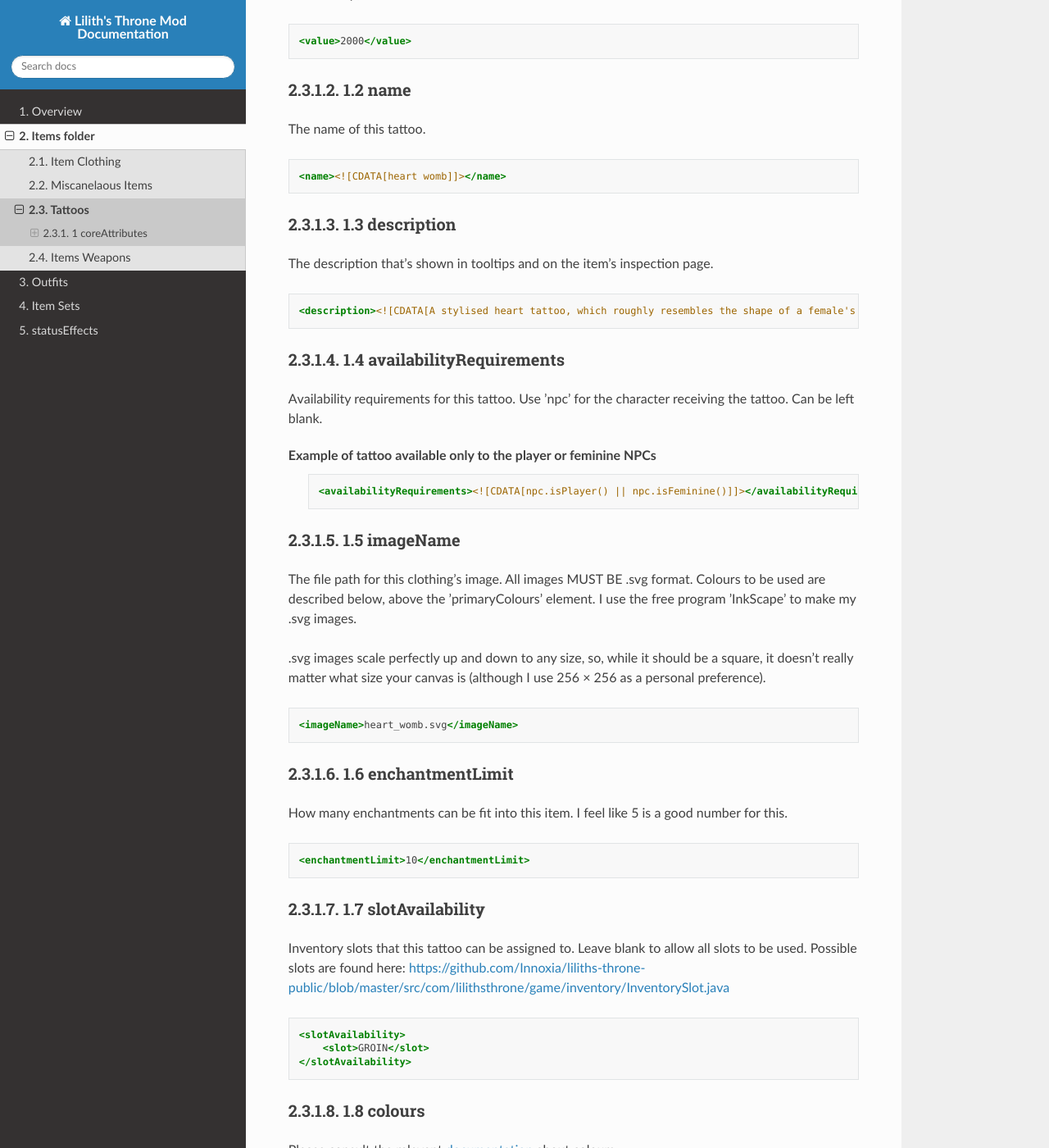
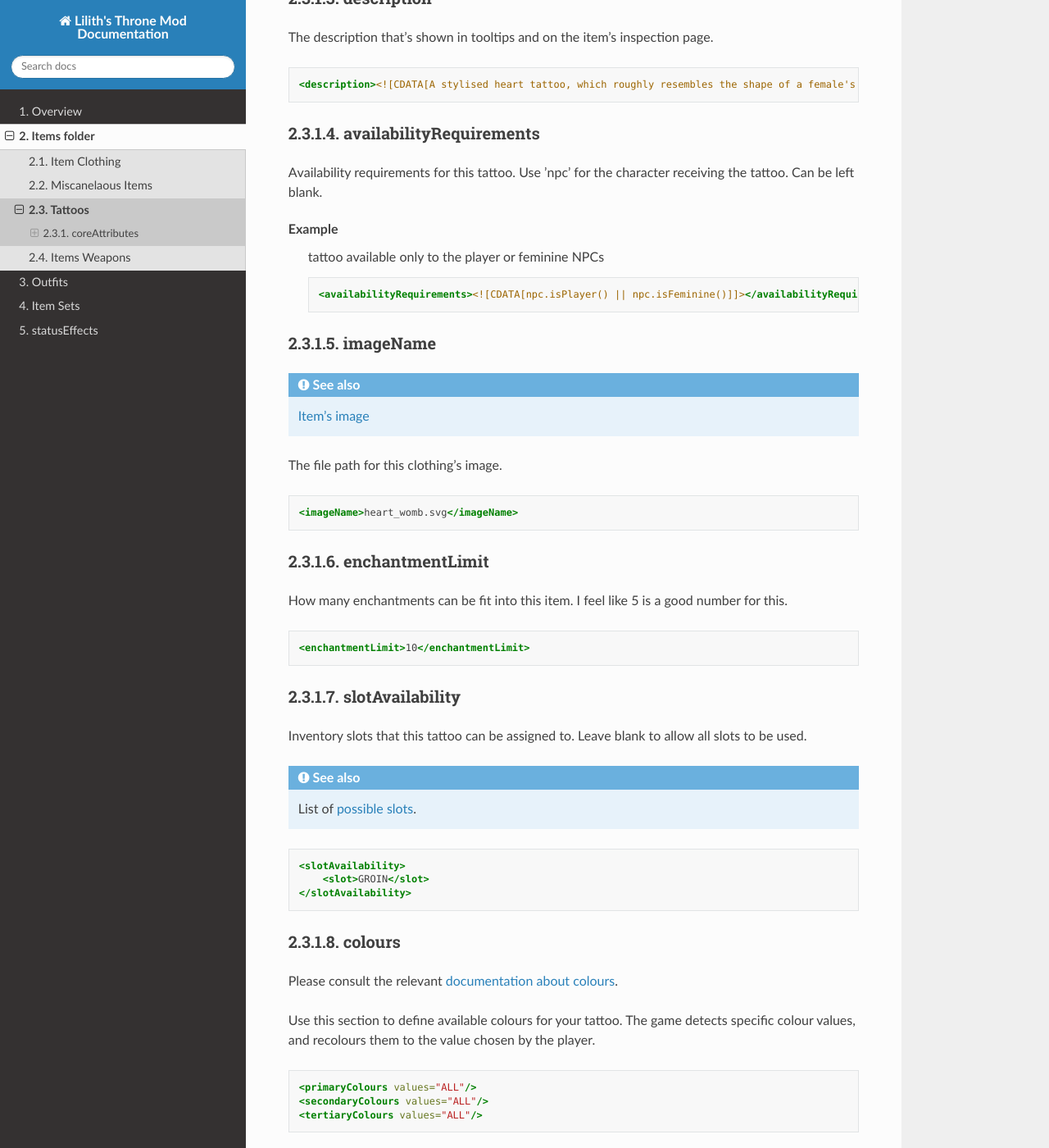
Before and after one commit to bicobus/lilith-throne-documentation, a Sphinx documentation site: the page built from docs/tattoos.rst, in a window 1280 px wide and 1400 px high, scrolled down 705 px. Shown: the whole window at 82% size. Built offline with Sphinx 7.4.7 and the Read the Docs theme 2.0.0, drawn with Linux system fonts in a browser that asks for light colours; some of the changed text lies outside the part shown.

Commit message:
More cleaning

```diff
--- a/docs/global.inc.rst
+++ b/docs/global.inc.rst
@@ -1 +1,2 @@
 .. _Lilith's Throne Discord: https://discord.gg/nDRvMXH
+.. _InkScape: https://inkscape.org
--- a/docs/overview.rst
+++ b/docs/overview.rst
@@ -164,7 +164,7 @@
 The element ``imageName`` will be found through the different objects. It
 informs of the file path for the object’s image. All images *must be* .svg
 format. Colours to be used are described below, above the ``primaryColours``
-element. I use the free program `InkScape <https://inkscape.org>`_ to make my
+element. I use the free program `InkScape`_ to make my
 .svg images. .svg images scale perfectly up and down to any size, so, while it
 should be a square, it doesn’t really matter what size your canvas is (although
 I use 256 × 256 as a personal preference).
--- a/docs/tattoos.rst
+++ b/docs/tattoos.rst
@@ -1,18 +1,19 @@
+.. include:: global.inc.rst
+
 =======
 Tattoos
 =======
 
     :Author: innoxia, bicobus
 
-.. contents::
+For a version without all of the comments, see
+:ltgithub:`res/mods/innoxia/items/tattoos/heartWomb/heart_womb.xml`.
 
-For a version without all of the comments, see “rental\ :sub:`daddy.xml`\”.
+coreAttributes
+--------------
 
-1 coreAttributes
-----------------
-
-1.1 value
-~~~~~~~~~
+value
+~~~~~
 
 The base value of this tattoo. All of the standard tattoos are 500 flames. I
 roughly base things on 1 flame = 10p, so 10 flames = £1.
@@ -21,8 +22,8 @@
 
     <value>2000</value>
 
-1.2 name
-~~~~~~~~
+name
+~~~~
 
 The name of this tattoo.
 
@@ -30,8 +31,8 @@
 
     <name><![CDATA[heart womb]]></name>
 
-1.3 description
-~~~~~~~~~~~~~~~
+description
+~~~~~~~~~~~
 
 The description that’s shown in tooltips and on the item’s inspection page.
 
@@ -39,34 +40,34 @@
 
     <description><![CDATA[A stylised heart tattoo, which roughly resembles the shape of a female's reproductive system.]]></description>
 
-1.4 availabilityRequirements
-~~~~~~~~~~~~~~~~~~~~~~~~~~~~
+availabilityRequirements
+~~~~~~~~~~~~~~~~~~~~~~~~
 
 Availability requirements for this tattoo. Use ’npc’ for the character receiving
 the tattoo. Can be left blank.
 
-Example of tattoo available only to the player or feminine NPCs
+Example
+    tattoo available only to the player or feminine NPCs
+
     .. code:: xml
 
         <availabilityRequirements><![CDATA[npc.isPlayer() || npc.isFeminine()]]></availabilityRequirements>
 
-1.5 imageName
-~~~~~~~~~~~~~
+imageName
+~~~~~~~~~
 
-The file path for this clothing’s image. All images MUST BE .svg format. Colours
-to be used are described below, above the ’primaryColours’ element. I use the
-free program ’InkScape’ to make my .svg images.
+.. seealso::
 
-.svg images scale perfectly up and down to any size, so, while it should be a
-square, it doesn’t really matter what size your canvas is (although I use
-256 × 256 as a personal preference).
+   :ref:`items-image`
+
+The file path for this clothing’s image.
 
 .. code:: xml
 
     <imageName>heart_womb.svg</imageName>
 
-1.6 enchantmentLimit
-~~~~~~~~~~~~~~~~~~~~
+enchantmentLimit
+~~~~~~~~~~~~~~~~
 
 How many enchantments can be fit into this item. I feel like 5 is a good number
 for this.
@@ -75,12 +76,16 @@
 
     <enchantmentLimit>10</enchantmentLimit>
 
-1.7 slotAvailability
-~~~~~~~~~~~~~~~~~~~~
+slotAvailability
+~~~~~~~~~~~~~~~~
 
 Inventory slots that this tattoo can be assigned to. Leave blank to allow all
-slots to be used. Possible slots are found here:
-`https://github.com/Innoxia/liliths-throne-public/blob/master/src/com/lilithsthrone/game/inventory/InventorySlot.java <https://github.com/Innoxia/liliths-throne-public/blob/master/src/com/lilithsthrone/game/inventory/InventorySlot.java>`_
+slots to be used.
+
+.. seealso::
+
+   List of :ltgithub:`possible
+   slots</src/com/lilithsthrone/game/inventory/InventorySlot.java>`.
 
 .. code:: xml
 
@@ -88,10 +93,10 @@
     	<slot>GROIN</slot>
     </slotAvailability>
 
-1.8 colours
-~~~~~~~~~~~
+colours
+~~~~~~~
 
-Please consult the relevant `documentation <index.rst>`_ about colours.
+Please consult the relevant :ref:`documentation about colours<colours>`.
 
 Use this section to define available colours for your tattoo. The game detects
 specific colour values, and recolours them to the value chosen by the player.
```
